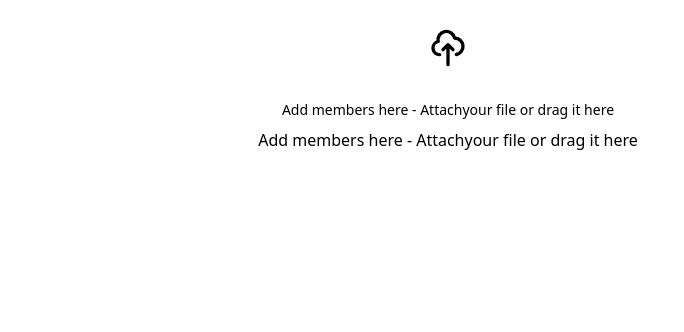
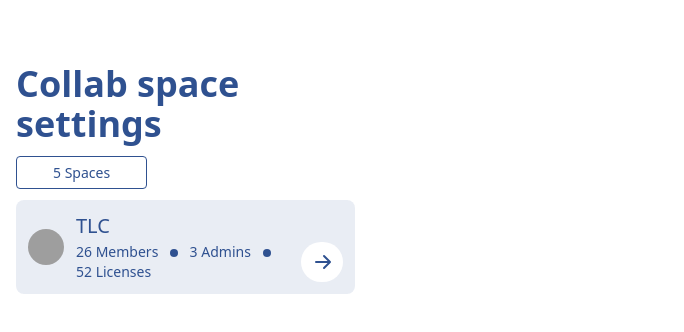
Before and after one commit to oskildo97/australiano, a Vue app: page / in a window 1280 px wide. Shown: the top 332 px of the page, without its empty margins (0-684 px from the left). Built offline with nearby package versions, Linux system fonts and the light colour scheme; grey boxes are pictures that could not be loaded.

Commit message:
Haciendole de momento al list collab spaces

```diff
--- a/src/App.vue
+++ b/src/App.vue
@@ -1,19 +1,42 @@
 <template>
-  <div style="width: 50%; margin-left: 10%;" class="mt-4">
+    <div class="grid grid-cols-7 gap-6 py-6 px-4 ">
+        <div class="col-span-2">
 
-    <div class="bg-blue flex justify-center items-center w-full">
-  <!-- <div class="bg-clip-padding p-5 bg-iris-blue border-4 border-iris-blue border-round"> -->
-        <label for="dropzone-file"> <!--class="bg-clip-padding p-5 bg-violet-600 border-4 border-violet-300 border-dashed"-->
-          <div class="flex flex-col justify-center items-center pt-3 pb-3">
-              <svg aria-hidden="true" class="mb-8 w-12 h-10 text-gray-500" fill="none" stroke="currentColor" viewBox="0 0 24 24" xmlns="http://www.w3.org/2000/svg"><path stroke-linecap="round" stroke-linejoin="round" stroke-width="2" d="M7 16a4 4 0 01-.88-7.903A5 5 0 1115.9 6L16 6a5 5 0 011 9.9M15 13l-3-3m0 0l-3 3m3-3v12"></path></svg>
-              <p class="mb-2 text-sm text-gray-500">Add members here - Attachyour file or drag it here</p>
-              <p class="font-sans ...">Add members here - Attachyour file or drag it here</p>
-          </div>
-          <input id="dropzone-file" type="file" class="hidden" />
-       </label>
+            <p class="mt-10 text-4xl font-bold text-iris-blue">Collab space settings</p>
+            <div class="my-4">
+                <span class="border border-iris-blue text-iris-blue text-sm font-medium px-9 py-1.5 rounded">5 Spaces</span>
+            </div>
+
+            <div class="divide-y divide-slate-300"></div>
+
+            <!-- lista desordenada -->
+            <ul class="space-y-3" >
+                <li>
+                    <a href="" class="flex items-center p-3 text-base font-bold text-iris-blue bg-iris-blue bg-opacity-10 rounded-lg hover:bg-opacity-20 group hover:shadow space-x-3">
+                        <img class="w-9 h-9 rounded-full" src="https://flowbite.s3.amazonaws.com/blocks/marketing-ui/avatars/karen-nelson.png" alt="profile picture">
+                        <div class="space-y-0.5 font-medium text-left text-xl">
+                            <div>TLC</div>
+                            <div class="text-sm text-iris-blue">
+                                26 Members
+                                <button type="button" class="w-2 h-2 mx-2 rounded-full bg-iris-blue"></button>
+                                3 Admins
+                                <button type="button" class="w-2 h-2 mx-2 rounded-full bg-iris-blue"></button>
+                                52 Licenses
+                            </div>
+                        </div>
+                        <button type="button" class="place-self-end pl-3 text-iris-blue bg-iris-white hover:bg-iris-blue
+                                                    hover:text-white focus:ring-4 focus:outline-none focus:iris-white-1
+                                                    font-medium rounded-full text-sm p-2.5 text-center inline-flex items-center">
+                            <svg aria-hidden="true" class="w-5 h-5" fill="currentColor" viewBox="0 0 20 20" xmlns="http://www.w3.org/2000/svg"><path fill-rule="evenodd" d="M10.293 3.293a1 1 0 011.414 0l6 6a1 1 0 010 1.414l-6 6a1 1 0 01-1.414-1.414L14.586 11H3a1 1 0 110-2h11.586l-4.293-4.293a1 1 0 010-1.414z" clip-rule="evenodd"></path></svg>
+                            <span class="sr-only">Icon description</span>
+                        </button>
+                    </a>
+                </li>
+            </ul>
+
+        </div>
     </div>
 
-  </div>
 </template>
 
 <script>
--- a/tailwind.config.js
+++ b/tailwind.config.js
@@ -9,6 +9,7 @@ module.exports = {
       'iris-gray-1': '#5C5C5C',
       'iris-gray-2': '#8E8E8E',
       'iris-gray-3': '#979797',
+      'iris-white': '#FFFFFF',
       'iris-white-1': '#EFEFEF',
       'iris-white-2': '#F5F5F5',
       'iris-white-3': '#FCFCFC',
```
Also changed, not shown: 1 other file (tests, documents, lock files or other folders).
